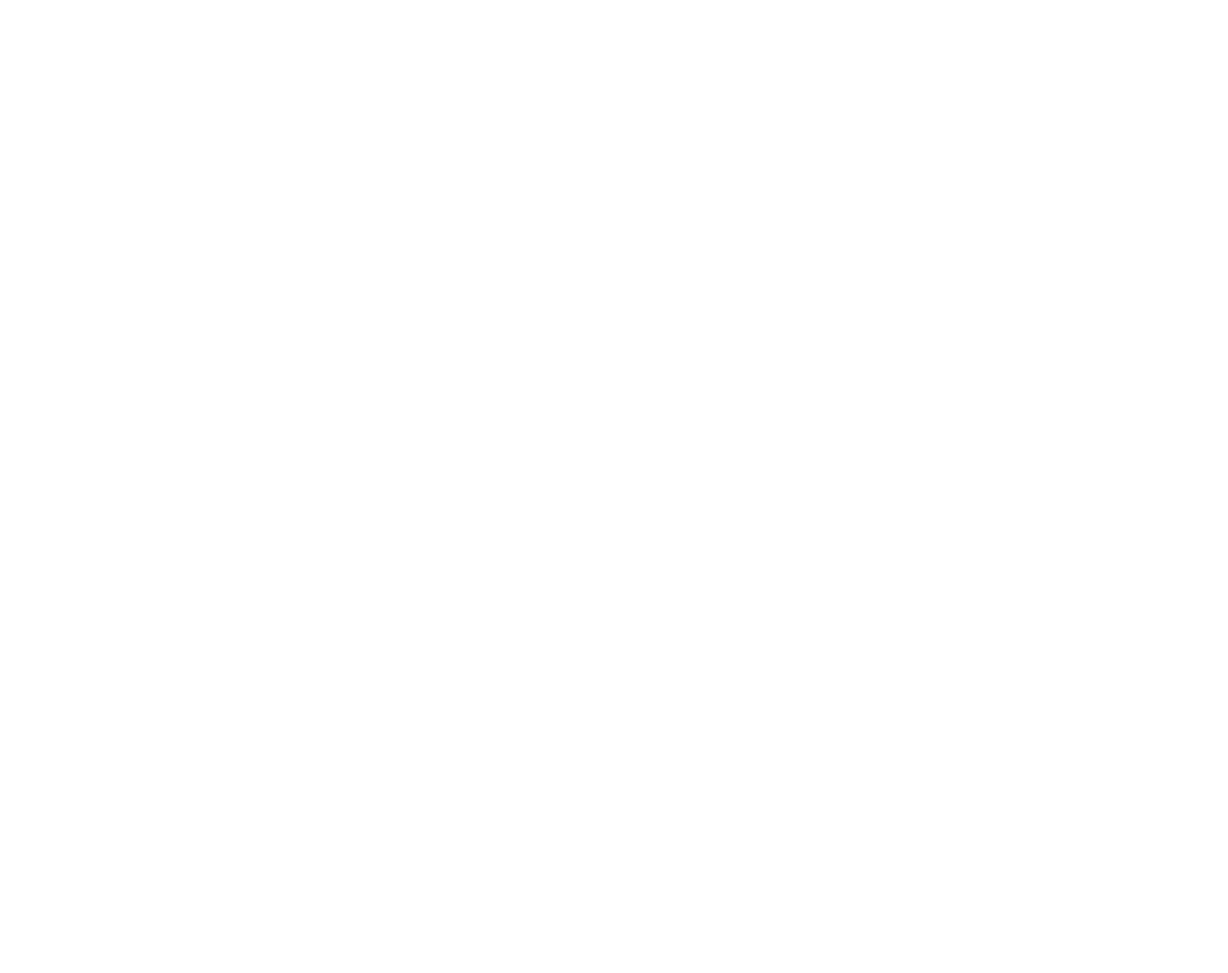
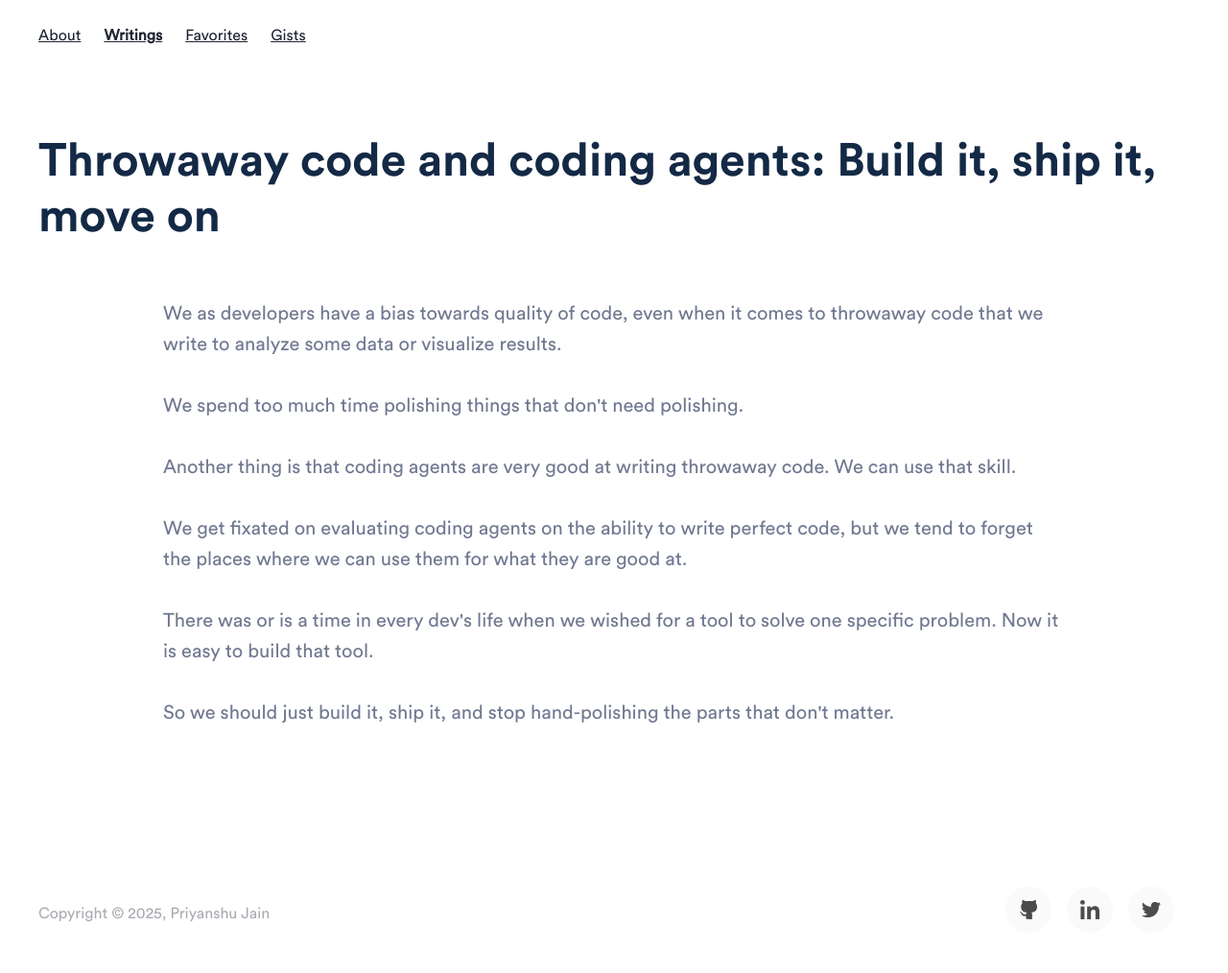
Before and after one commit to priyanshujain/priyanshujain.dev, a Gatsby site: page /writings/throwaway-code-and-coding-agents in a window 1280 px wide. Before the commit this address had no page. Shown: the whole page at 96% size. Before the commit the page ends 800 px from the top, so only its background shows below. Built offline with nearby package versions, Linux system fonts and the light colour scheme; Gatsby itself is replaced by a stand-in of ours.

Commit message:
Add writing "Throwaway code and coding agents" page

```diff
--- /dev/null
+++ b/src/pages/writings/throwaway-code-and-coding-agents.js
@@ -0,0 +1,67 @@
+import React, { useState } from "react";
+import Layout from "../../components/layout/index";
+import SEO from "../../components/seo";
+import { SectionBox } from "../../components/home";
+import Icon from "../../components/Icon";
+
+const handleScroll = (isModalOpen) => {
+    if (isModalOpen === true) {
+        document.documentElement.style.overflow = "hidden";
+    } else {
+        document.documentElement.style.overflowY = "scroll";
+    }
+};
+
+const Page = (props) => {
+    const [isContactOpen, setContact] = useState(false);
+    const handleContact = () => {
+        handleScroll(!isContactOpen);
+        setContact(!isContactOpen);
+    };
+
+    return (
+        <Layout headerClass="">
+            <SEO
+                title="Throwaway code and coding agents: Build it, ship it, move on"
+                description={``}
+            />
+            <div
+                class="main-content"
+                style={{
+                    minHeight: "100vh",
+                }}
+            >
+                <SectionBox
+                    heading="Throwaway code and coding agents: Build it, ship it, move on"
+                    headingClass="ma0 pa0 f2 f-headline-ns sig-blue fw-600"
+                    bodyClass="col-12 mw-100 center"
+                    className="pt16"
+                />
+                <div className=" pt0 pb5 pt10-ns pb20-ns">
+                    <div className="mw-l center">
+                        <p className="ma0 pa0 pl5 pr5 mt4 f4 f3-ns sig-grey">
+                            We as developers have a bias towards quality of code, even when it comes to throwaway code that we write to analyze some data or visualize results.
+                            <br />
+                            <br />
+                            We spend too much time polishing things that don't need polishing.
+                            <br />
+                            <br />
+                            Another thing is that coding agents are very good at writing throwaway code. We can use that skill.
+                            <br />
+                            <br />
+                            We get fixated on evaluating coding agents on the ability to write perfect code, but we tend to forget the places where we can use them for what they are good at.
+                            <br />
+                            <br />
+                            There was or is a time in every dev's life when we wished for a tool to solve one specific problem. Now it is easy to build that tool.
+                            <br />
+                            <br />
+                            So we should just build it, ship it, and stop hand-polishing the parts that don't matter.
+                        </p>
+                    </div>
+                </div>
+            </div>
+        </Layout>
+    );
+};
+
+export default Page;
```
Also changed, not shown: src/pages/writings/index.js (+9 -0 lines).
